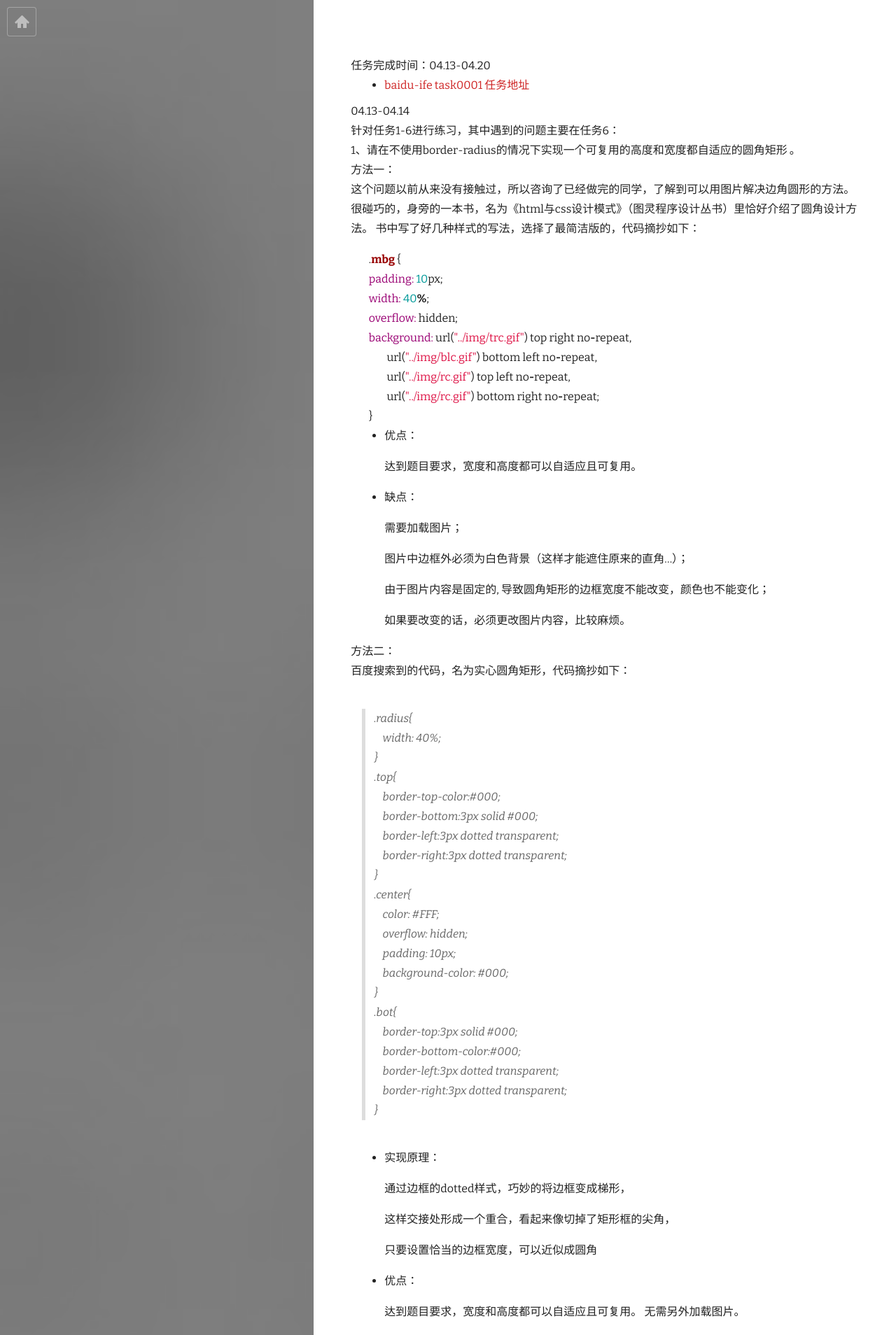
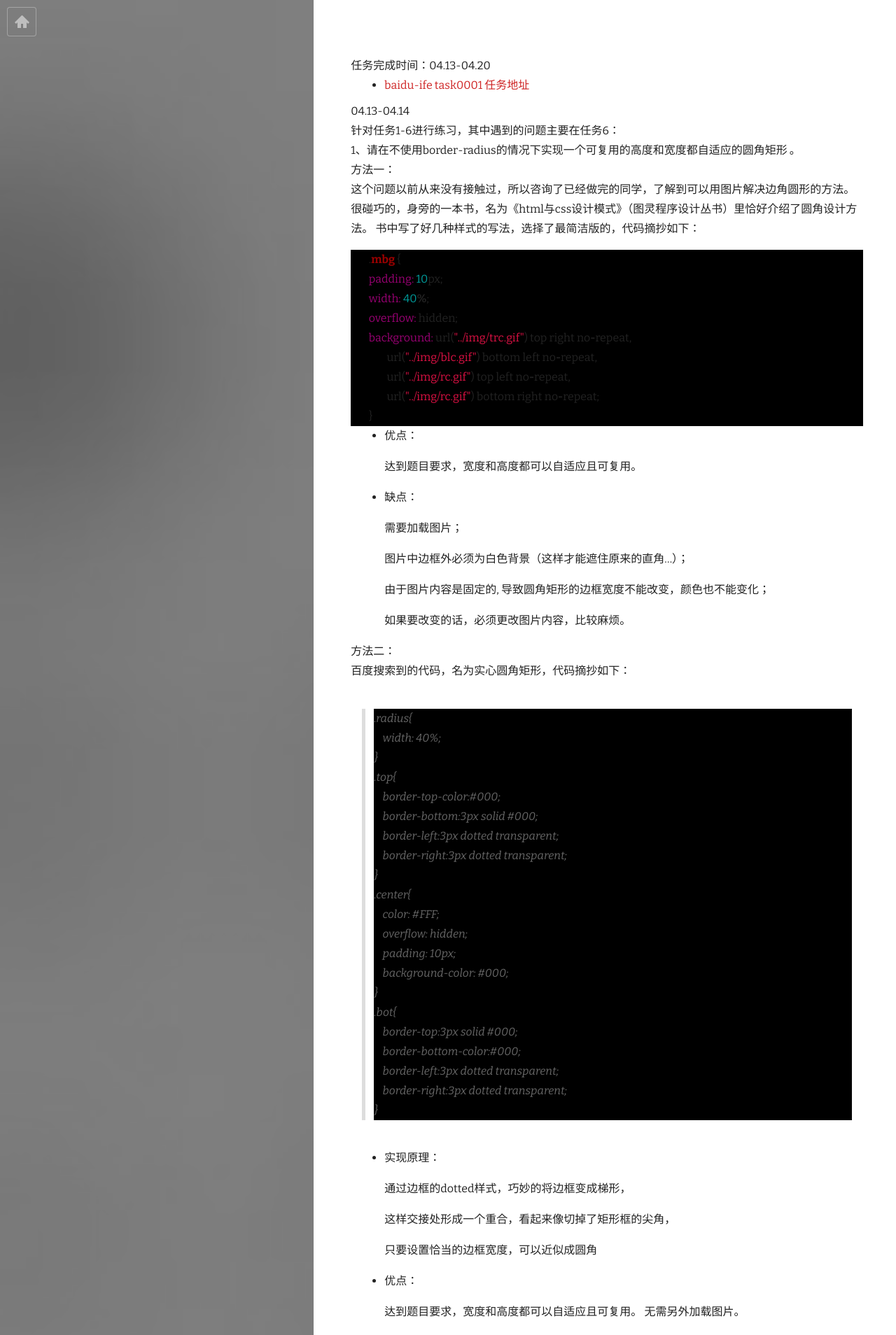
Before and after one commit to ch1oechao/ch1oechao.github.io, a Jekyll site: the page built from _posts/2015-05-02-baidu-ife-task0001-Note.md, in a window 1280 px wide. Shown: the top 1908 px of the page at 70% size. Built offline with Jekyll 4.4.1, drawn with Linux system fonts in a browser that asks for light colours; nearby versions of some CDN libraries; Markdown is read by kramdown in place of the engine named in the settings.

```diff
--- a/_config.yml
+++ b/_config.yml
@@ -6,4 +6,5 @@
 # Build settings
 markdown: redcarpet
 highlighter: pygments
+#highlighter: true
 baseurl: # the subpath of your site, e.g. /blog/
--- a/css/syntax.css
+++ b/css/syntax.css
@@ -1,4 +1,4 @@
-.highlight  { background: #ffffff; }
+.highlight  { background: #000000; }
 .highlight .c { color: #999988; font-style: italic } /* Comment */
 .highlight .err { color: #a61717; background-color: #e3d2d2 } /* Error */
 .highlight .k { font-weight: bold } /* Keyword */
```
